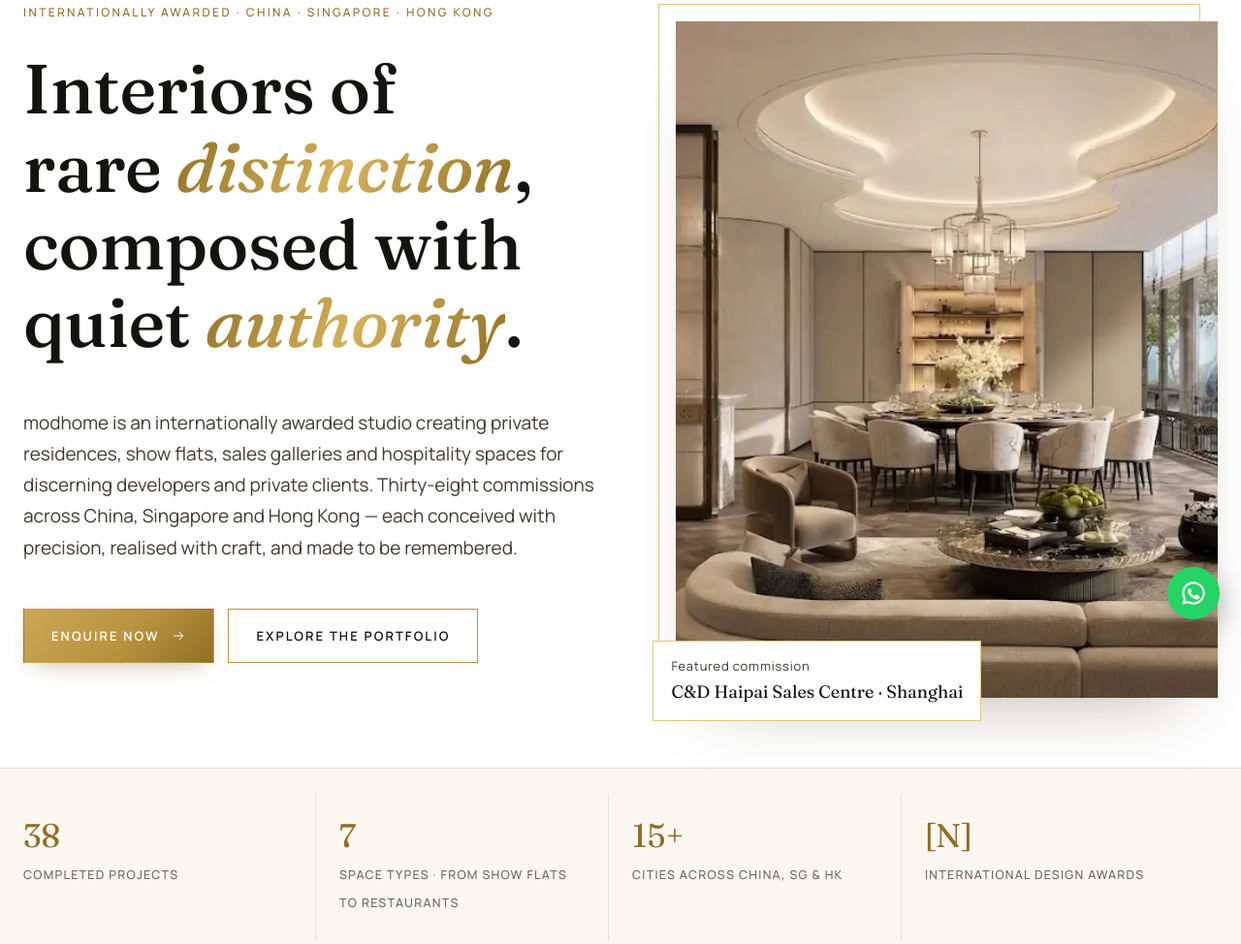
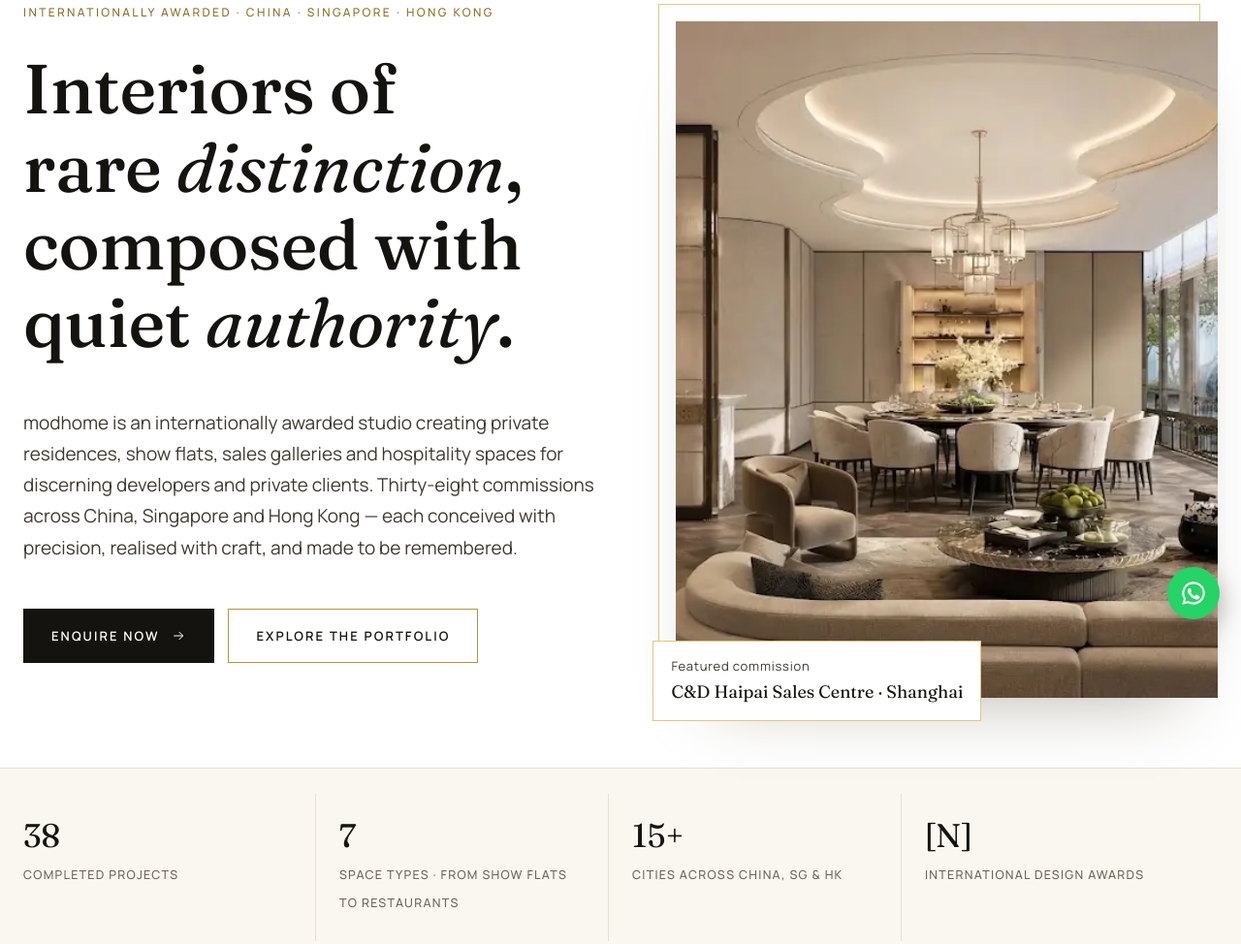
Before and after one commit to gennexisdigital/modhome, a plain HTML site: page index.html in a window 1280 px wide. Shown: the part 139-1113 px from the top of the page at 97% size. Drawn offline with Linux system fonts and the light colour scheme.

Commit message:
Hero: plain italics, black primary button

```diff
--- a/index.html
+++ b/index.html
@@ -38,8 +38,8 @@ body[data-lang="zh"] .eyebrow{letter-spacing:.35em}
 .lead{color:var(--ink2);font-size:19px;max-width:58ch}
 .btn{display:inline-flex;align-items:center;gap:12px;padding:16px 28px;border:1px solid var(--accent);color:var(--ink);font-size:13px;letter-spacing:.16em;text-transform:uppercase;font-weight:600;transition:background .25s,color .25s}
 .btn:hover{background:var(--accent);color:var(--on-accent)}
-.btn.solid{background:linear-gradient(135deg,#CBA654,var(--accent) 55%,var(--accent2));color:#fff;border-color:transparent;box-shadow:0 10px 24px -12px rgba(143,111,37,.6)}
-.btn.solid:hover{filter:brightness(1.06);background:linear-gradient(135deg,#CBA654,var(--accent) 55%,var(--accent2))}
+.btn.solid{background:var(--ink);color:#fff;border-color:var(--ink)}
+.btn.solid:hover{background:var(--accent2);border-color:var(--accent2);color:#fff}
 .btn svg{width:16px;height:16px}
 
 /* nav */
@@ -67,7 +67,7 @@ footer .logo img{height:40px}
 .hero{padding:72px 0 0}
 .hero-grid{display:grid;grid-template-columns:1.05fr .95fr;gap:56px;align-items:end}
 .hero h1{font-size:clamp(42px,5.6vw,80px)}
-.hero h1 em{font-style:italic;color:var(--accent);background:linear-gradient(120deg,var(--accent2),#D4B25C 50%,var(--accent2));-webkit-background-clip:text;background-clip:text;-webkit-text-fill-color:transparent}
+.hero h1 em{font-style:italic;font-weight:400;color:var(--ink)}
 .hero-copy{display:flex;flex-direction:column;gap:28px;padding-bottom:36px}
 .hero-ctas{display:flex;gap:14px;flex-wrap:wrap}
 .hero-media{position:relative}
@@ -84,7 +84,7 @@ footer .logo img{height:40px}
 .strip div{padding:26px 24px 26px 0;border-right:1px solid var(--line)}
 .strip div:last-child{border-right:0}
 .strip div+div{padding-left:24px}
-.strip b{display:block;font-family:var(--display);font-size:34px;font-weight:400;line-height:1;color:var(--accent2);margin-bottom:8px;font-variant-numeric:tabular-nums}
+.strip b{display:block;font-family:var(--display);font-size:34px;font-weight:400;line-height:1;color:var(--ink);margin-bottom:8px;font-variant-numeric:tabular-nums}
 .strip span{font-size:12.5px;letter-spacing:.1em;text-transform:uppercase;color:var(--mute);font-weight:500}
 @media (max-width:900px){.strip .wrap{grid-template-columns:1fr 1fr}.strip div:nth-child(2){border-right:0}.strip div:nth-child(n+3){border-top:1px solid var(--line)}.strip div:nth-child(3){padding-left:0}}
 
```
